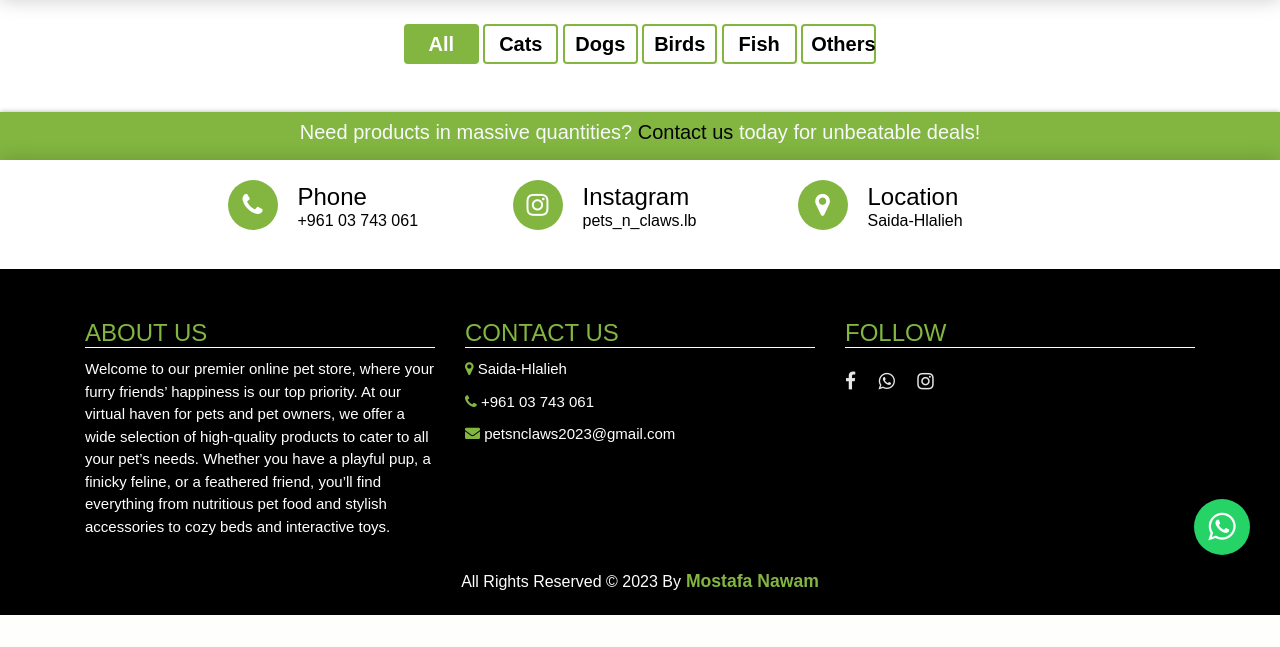
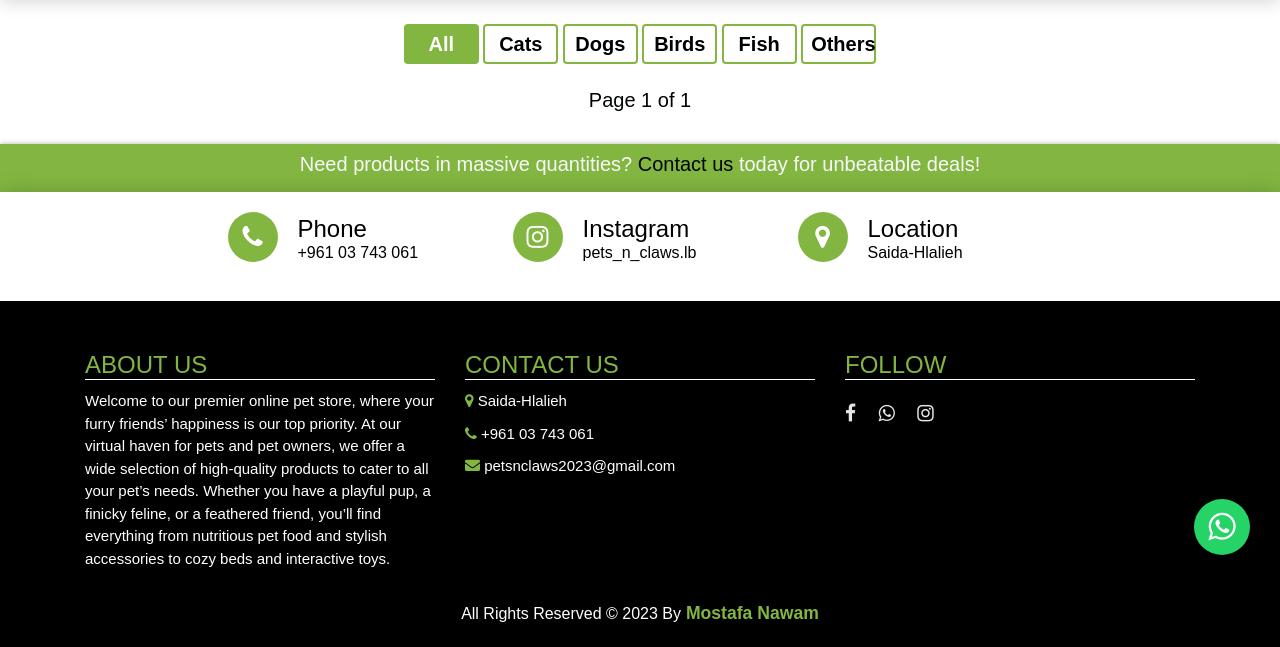
Before and after one commit to mostafanawam/e_commerce, a Django app: page /products/ in a window 1280 px wide. Shown: the part 215-862 px from the top of the page. Before the commit the page ends 830 px from the top, so only its background shows below. Run offline with Django 4.2, Linux system fonts and the light colour scheme; data comes from the database, SQL or seed files in the repository; data that the repository does not hold is empty; parts of the project's set-up code (start-up, migrations or seed data) failed here and were passed over; some libraries are stand-ins or nearby versions; some web fonts are replaced.

Commit message:
update products

```diff
--- a/home/templates/products.html
+++ b/home/templates/products.html
@@ -13,7 +13,7 @@
   </li>
 
   <li class="nav-item">
-  <a class="nav-link active" href="{% url 'home:products' %}">Products</a>
+  <a class="nav-link active" href="/products/?page=10">Products</a>
   </li>
   {% comment %} <li class="nav-item">
   <a class="nav-link" href="/shop/customize">customize</a>
@@ -31,7 +31,7 @@
   </li>
 
   <li class="nav-item">
-  <a class="nav-link active" href="{% url 'home:products' %}">Products</a>
+  <a class="nav-link active" href="/products/?page=10">Products</a>
   </li>
   {% comment %} <li class="nav-item">
   <a class="nav-link" href="/shop/customize">customize</a>
@@ -105,31 +105,23 @@
 
 
 
-    <div class="row  mt-4   ">
+    <div class="row  mt-4" >
 
       {% for product in products %}
       <div class="col-lg-2 col-md-4 col-12  effect11"  >
-
-
         <figure class="snip1396 green hover prod-img" >
-
-          {% if product.image  %}
-          <img src="{{ product.image.url }}"  style="width:100%">
-      {% else %}
-          <img src="assets/empty.png" style="width:100%">
-      {% endif %}
-
-
+        {% if product.image  %}
+            <img src="{{ product.image.url }}"  style="width:100%">
+        {% else %}
+            <img src="assets/empty.png" style="width:100%">
+        {% endif %}
           <figcaption  class="bg-muted">
             <a href="/product/{{product.id}}" style="text-decoration:none;z-index: 3;">
             <h5 class="{{product.color}}">
               {{ product.name }}
-              {% comment %} {{ prod.name|slice:":8" }}{% if prod.name|length > 10 %}...{% endif %} {% endcomment %}
-
             </h5></a>
           </figcaption>
           <div class="price {{product.color}}" >
-            {% comment %} <s>$24.00</s> {% endcomment %}
             {{ currency }}{{ product.price }}
           </div>
           {% csrf_token %}
@@ -147,62 +139,40 @@
       {% endfor %}
     </div>
 
+  {% comment %} {% if  hasMore%}
+    {% if request.GET.page %}
+      {% with next_page=request.GET.page|add:10 %}
+      <div class="text-center">
+          <a href="/products/?page={{ next_page }}" style="text-decoration:none" class="text-green h5 ">Display More <i class="fas fa-arrow-down"></i></a>
+      </div>
+      {% endwith %}
+    {% endif %}
+  {% endif %}
+</div>  {% endcomment %}
 
 
 
+<div class=" text-center green h5">
+  <span class="step-links">
+      {% if paginated_items.has_previous %}
+          {% comment %} <a href="?page=1" style="text-decoration: none;"  class="text-black">&laquo; first</a> {% endcomment %}
+          <a href="?page={{ paginated_items.previous_page_number }}"  class="text-green" style="text-decoration: none;"> &laquo; previous</a>
+      {% endif %}
 
+      <span class="current text-black">
+          Page {{ paginated_items.number }} of {{ paginated_items.paginator.num_pages }}
+      </span>
 
+      {% if paginated_items.has_next %}
+          <a href="?page={{ paginated_items.next_page_number }}"  style="text-decoration: none;" class="text-green">next  &raquo;</a>
+          {% comment %} <a href="?page={{ paginated_items.paginator.num_pages }}" style="text-decoration: none;"  class="text-black">last &raquo;</a> {% endcomment %}
+      {% endif %}
+  </span>
 </div>
 
-
-
-
-
-<script src="/assets/js/menu-filter.js" ></script>
 
 
  </div>
 
 
-<!-- Owl Carousel CSS -->
-<link rel="stylesheet" href="https://cdnjs.cloudflare.com/ajax/libs/OwlCarousel2/2.3.4/assets/owl.carousel.min.css">
-<link rel="stylesheet" href="https://cdnjs.cloudflare.com/ajax/libs/OwlCarousel2/2.3.4/assets/owl.theme.default.min.css">
-
-
-
-<!-- Owl Carousel JS -->
-<script src="https://cdnjs.cloudflare.com/ajax/libs/OwlCarousel2/2.3.4/owl.carousel.min.js"></script>
-
-
-
-
-<script>
-  $(document).ready(function(){
-      $(".owl-carousel").owlCarousel({
-          loop: true, // Enable looping
-          margin: 10, // Space between items
-          responsiveClass: true,
-          //nav: true,
-          //autoplay: true,
-          //autoplayTimeout: 5000,
-          smartSpeed: 450,
-          responsive:{
-              0:{
-                  items: 1, // Number of items to display at 0-576px screen width
-              },
-              576:{
-                  items: 2, // Number of items to display at 576px-768px screen width
-              },
-              768:{
-                  items: 5, // Number of items to display at 768px-992px screen width
-              },
-              992:{
-                  items: 5, // Number of items to display at 992px and above screen width
-              }
-          }
-      });
-  });
-</script>
-
-
 {% endblock %}
--- a/home/views.py
+++ b/home/views.py
@@ -45,12 +45,31 @@ class ProductFilter(django_filters.FilterSet):
     class Meta:
         model = Product
         fields = ['category','brand']
-
+from django.core.paginator import Paginator, EmptyPage, PageNotAnInteger
 def productsPage(request):
 
     categories=Category.objects.all()
 
-    filter = ProductFilter(request.GET, queryset=Product.objects.filter(status__listed=True))
+    items_per_page = 2
+
+    page= request.GET.get('page', 1)
+
+    queryset=Product.objects.filter(status__listed=True)
+
+    filter = ProductFilter(request.GET,queryset=queryset)
+
+    paginator = Paginator(filter.qs, items_per_page)
+
+    try:
+        paginated_items = paginator.page(page)
+    except PageNotAnInteger:
+        # If page is not an integer, deliver the first page
+        paginated_items = paginator.page(1)
+    except EmptyPage:
+        # If page is out of range (e.g., 9999), deliver the last page
+        paginated_items = paginator.page(paginator.num_pages)
+
+
     cart = request.session.get('cart', [])
 
     total_qty=0
@@ -59,11 +78,12 @@ def productsPage(request):
 
     settings=Settings.objects.get()
     context = {
-        'products': filter.qs,
+        'products': paginated_items,
         "cart":cart,
         'total_qty':total_qty,
         'currency':settings.currency,
-        "categories":categories
+        "categories":categories,
+        'paginated_items': paginated_items,
     }
     return render(request, 'products.html',context)
 
```
